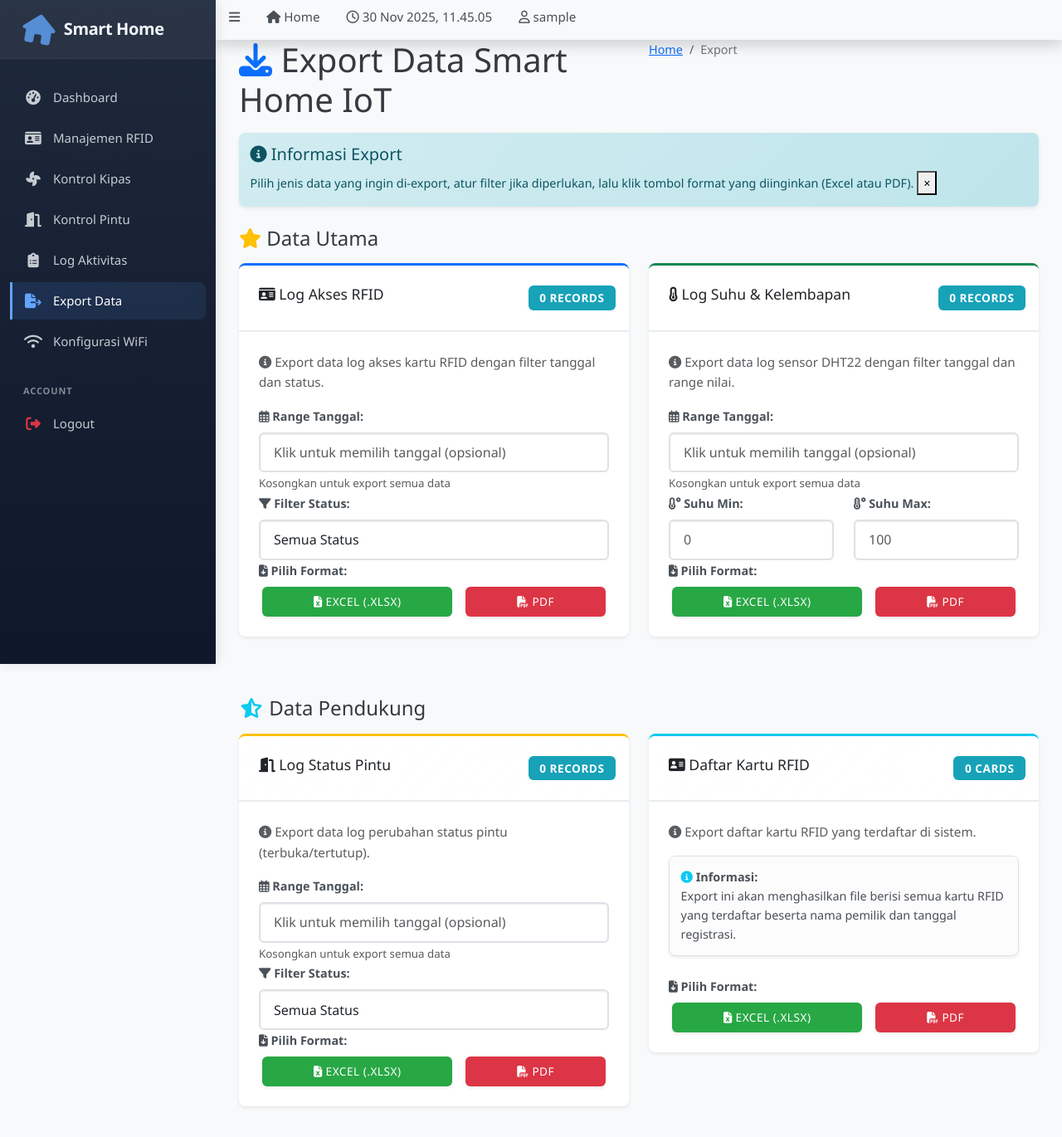
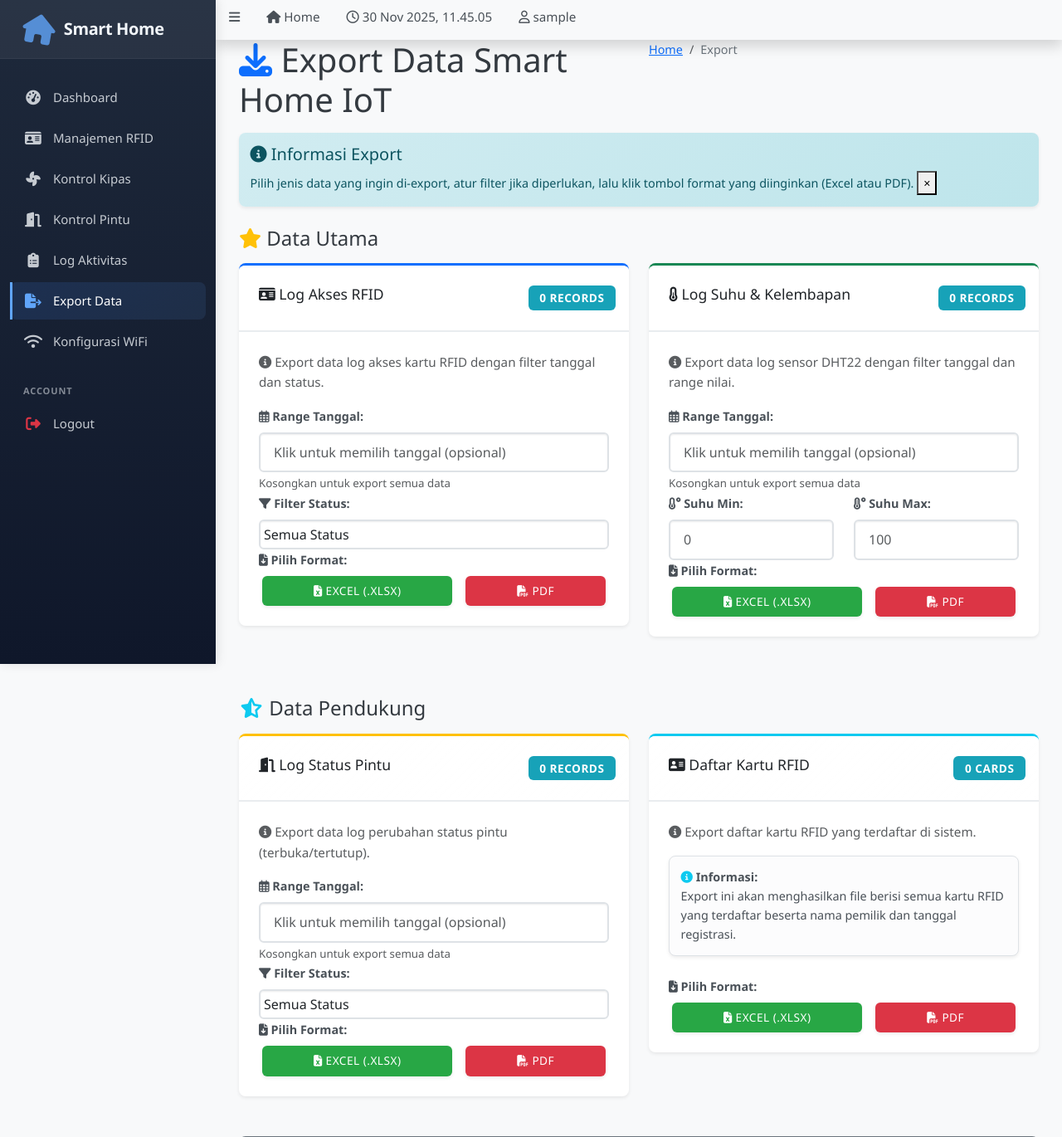
Before and after one commit to wildan-se/smarthome, a PHP site: page /export.php in a window 1280 px wide. Shown: the top 1370 px of the page at 83% size. Run offline with PHP 8.4, Linux system fonts and the light colour scheme; the visitor is signed in with stand-in values (Sample User, id 1); data that the repository does not hold is empty; some libraries are stand-ins or nearby versions.

Commit message:
Fix: Add padding to status filter dropdowns for improved styling

```diff
--- a/export.php
+++ b/export.php
@@ -129,7 +129,7 @@ $pageJS = [
                       <label class="font-weight-bold">
                         <i class="fas fa-filter"></i> Filter Status:
                       </label>
-                      <select class="form-control" name="status">
+                      <select class="form-control p-1" name="status">
                         <option value="">Semua Status</option>
                         <option value="granted">✅ Akses Diterima</option>
                         <option value="denied">❌ Akses Ditolak</option>
@@ -254,7 +254,7 @@ $pageJS = [
                       <label class="font-weight-bold">
                         <i class="fas fa-filter"></i> Filter Status:
                       </label>
-                      <select class="form-control" name="status">
+                      <select class="form-control p-1" name="status">
                         <option value="">Semua Status</option>
                         <option value="terbuka">🔓 Terbuka</option>
                         <option value="tertutup">🔒 Tertutup</option>
```
